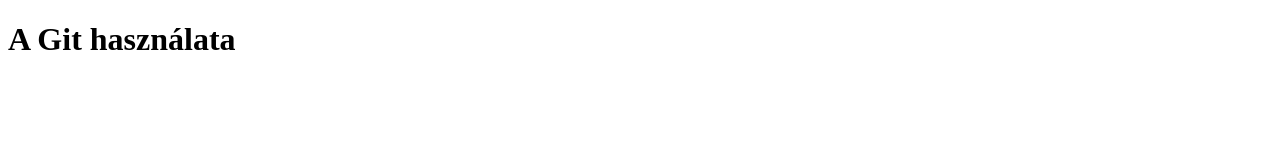
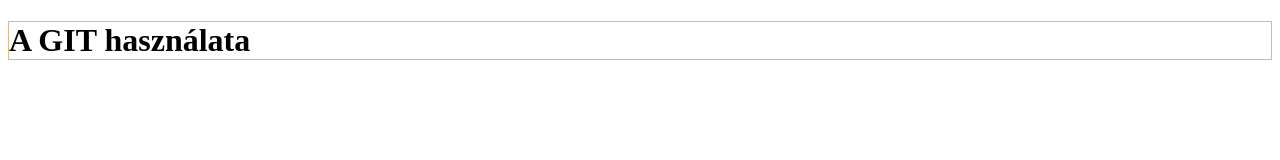
Before and after one commit to iktprojectSzTech/firstProject, a plain HTML site: page index.html in a window 1280 px wide. Drawn offline with Linux system fonts and the light colour scheme.

Commit message:
címsor keretezése

```diff
--- a/index.html
+++ b/index.html
@@ -6,6 +6,6 @@
     <title>A Git használata</title>
 </head>
 <body>
-    <h1>A Git használata</h1>
+    <h1 style="border:1px solid burlywood">A GIT használata</h1>
 </body>
 </html>
```
